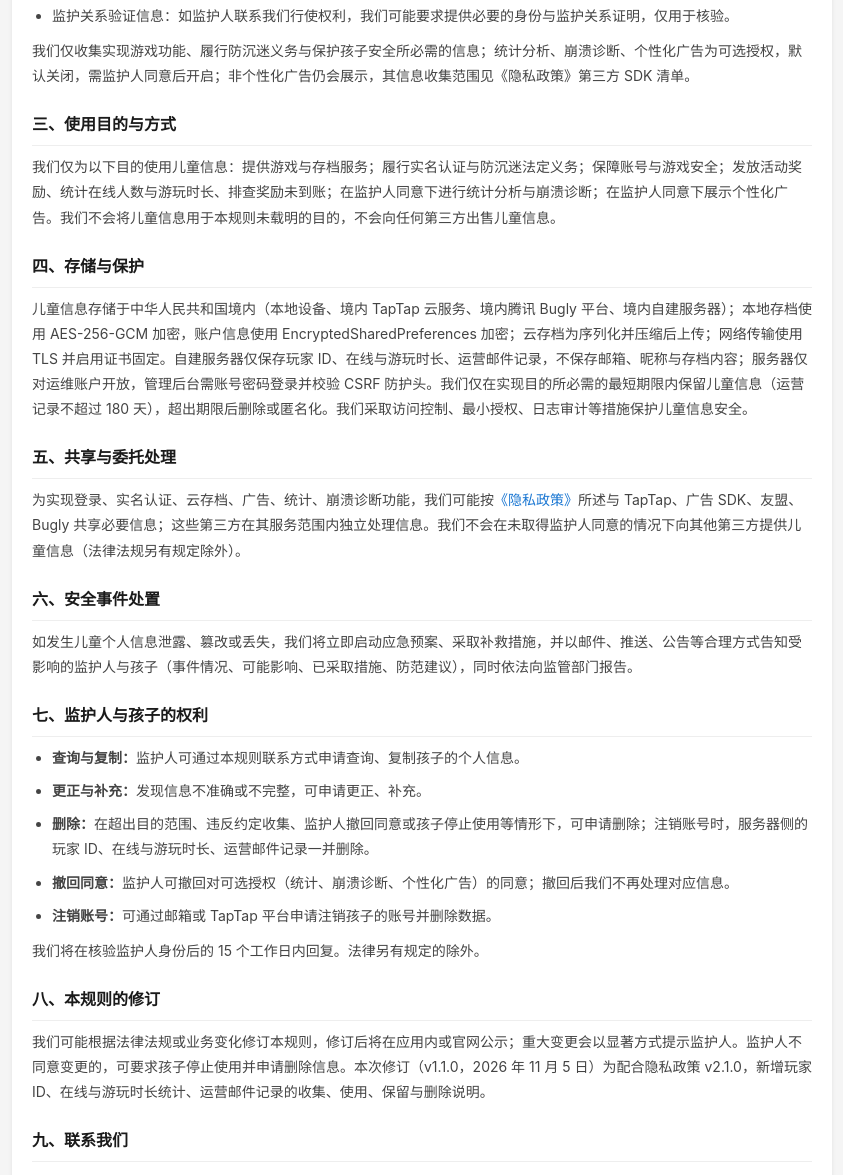
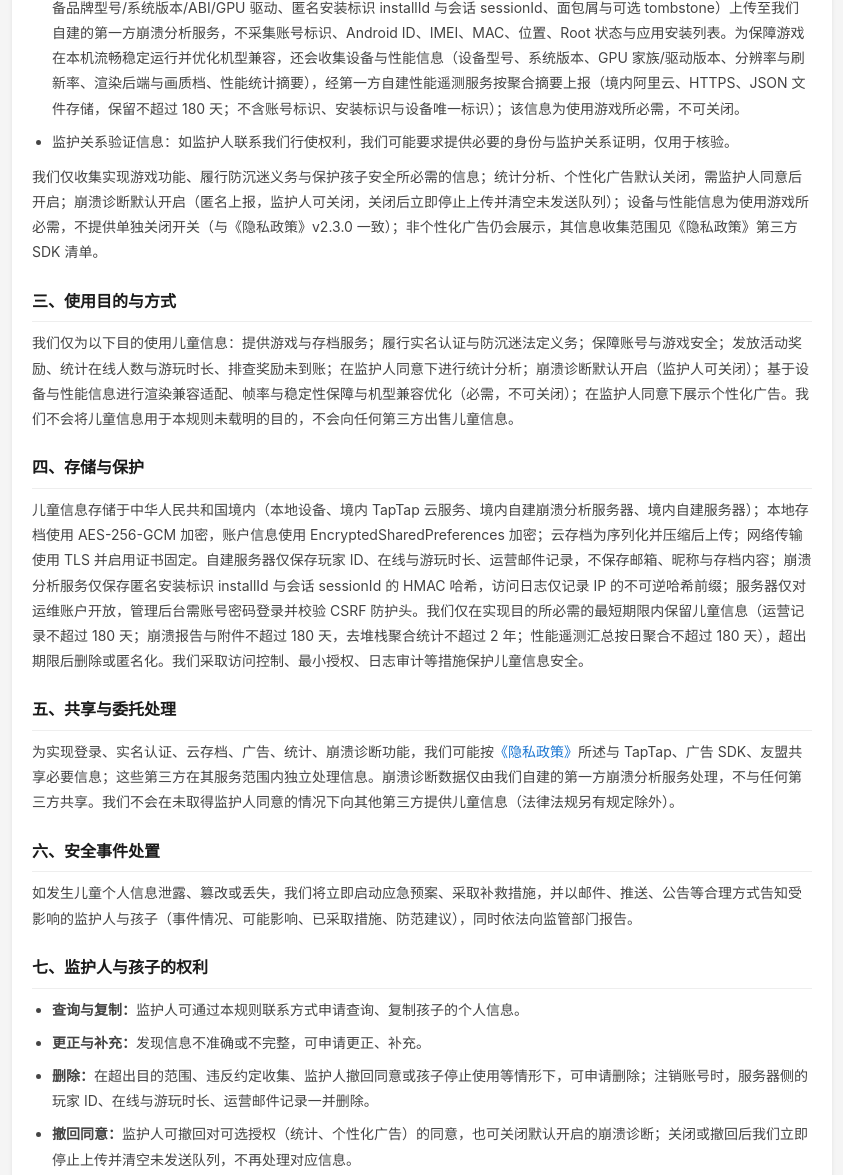
Before and after one commit to hsmy7/mnzm-policy, a plain HTML site: page docs/children-privacy.html in a window 1280 px wide. Shown: the part 721-1896 px from the top of the page, without its empty margins (218-1061 px from the left). Drawn offline with Linux system fonts and the light colour scheme.

Commit message:
docs: sync privacy policy v2.3.0

```diff
--- a/docs/children-privacy.html
+++ b/docs/children-privacy.html
@@ -21,7 +21,7 @@ a{color:#1976d2;text-decoration:none}
 <body>
 <div class="container">
 <h1>模拟宗门 儿童个人信息保护规则</h1>
-<div class="meta">版本 v1.1.0 &nbsp;|&nbsp; 更新日期：2026年11月5日 &nbsp;|&nbsp; 生效日期：2026年11月5日</div>
+<div class="meta">版本 v1.3.0 &nbsp;|&nbsp; 更新日期：2026年11月22日 &nbsp;|&nbsp; 生效日期：2026年11月26日</div>
 
 <div class="box"><strong>重要提示：</strong>本规则适用于不满 14 周岁的儿童（以下简称“孩子”）。请孩子的父母或其他监护人（以下简称“监护人”）仔细阅读本规则，并在同意后指导孩子使用本游戏。若您不同意本规则，请孩子立即停止使用本游戏。本规则是<a href="index.html">《模拟宗门 隐私政策》</a>的组成部分；两者不一致时，以本规则为准。</div>
 
@@ -34,19 +34,19 @@ a{color:#1976d2;text-decoration:none}
 <li>账号信息：TapTap OpenID、UnionID、昵称、头像（如孩子使用 TapTap 登录）。</li>
 <li>游戏数据：本地存档与云存档、兑换码使用记录。</li>
 <li>运营记录：为发放活动奖励、统计在线人数与每日游玩时长、排查奖励未到账，服务器会记录不可逆账号摘要（SHA-256 前 16 位）、纯数字玩家 ID、应用版本、在线心跳与会话时间、每日游玩时长明细、运营邮件的发送与领取记录；不包含邮箱、昵称与存档内容。</li>
-<li>设备与日志：设备型号、系统版本、Android ID（本机密钥派生；登录、实名认证、云存档场景由 TapTap SDK 收集，见《隐私政策》第三方 SDK 清单）、网络状态；使用激励广告时还会收集广告标识符（Android ID、OAID、GAID 等）与广告交互数据；开启可选授权后，还包括统计或崩溃诊断信息。</li>
+<li>设备与日志：设备型号、系统版本、Android ID（本机密钥派生；登录、实名认证、云存档场景由 TapTap SDK 收集，见《隐私政策》第三方 SDK 清单）、网络状态；使用激励广告时还会收集广告标识符（Android ID、OAID、GAID 等）与广告交互数据；统计分析开启后还包括统计信息；崩溃诊断默认开启，崩溃信息（崩溃堆栈/异常信息、应用版本/包名/进程、设备品牌型号/系统版本/ABI/GPU 驱动、匿名安装标识 installId 与会话 sessionId、面包屑与可选 tombstone）上传至我们自建的第一方崩溃分析服务，不采集账号标识、Android ID、IMEI、MAC、位置、Root 状态与应用安装列表。为保障游戏在本机流畅稳定运行并优化机型兼容，还会收集设备与性能信息（设备型号、系统版本、GPU 家族/驱动版本、分辨率与刷新率、渲染后端与画质档、性能统计摘要），经第一方自建性能遥测服务按聚合摘要上报（境内阿里云、HTTPS、JSON 文件存储，保留不超过 180 天；不含账号标识、安装标识与设备唯一标识）；该信息为使用游戏所必需，不可关闭。</li>
 <li>监护关系验证信息：如监护人联系我们行使权利，我们可能要求提供必要的身份与监护关系证明，仅用于核验。</li>
 </ul>
-<p>我们仅收集实现游戏功能、履行防沉迷义务与保护孩子安全所必需的信息；统计分析、崩溃诊断、个性化广告为可选授权，默认关闭，需监护人同意后开启；非个性化广告仍会展示，其信息收集范围见《隐私政策》第三方 SDK 清单。</p>
+<p>我们仅收集实现游戏功能、履行防沉迷义务与保护孩子安全所必需的信息；统计分析、个性化广告默认关闭，需监护人同意后开启；崩溃诊断默认开启（匿名上报，监护人可关闭，关闭后立即停止上传并清空未发送队列）；设备与性能信息为使用游戏所必需，不提供单独关闭开关（与《隐私政策》v2.3.0 一致）；非个性化广告仍会展示，其信息收集范围见《隐私政策》第三方 SDK 清单。</p>
 
 <h2>三、使用目的与方式</h2>
-<p>我们仅为以下目的使用儿童信息：提供游戏与存档服务；履行实名认证与防沉迷法定义务；保障账号与游戏安全；发放活动奖励、统计在线人数与游玩时长、排查奖励未到账；在监护人同意下进行统计分析与崩溃诊断；在监护人同意下展示个性化广告。我们不会将儿童信息用于本规则未载明的目的，不会向任何第三方出售儿童信息。</p>
+<p>我们仅为以下目的使用儿童信息：提供游戏与存档服务；履行实名认证与防沉迷法定义务；保障账号与游戏安全；发放活动奖励、统计在线人数与游玩时长、排查奖励未到账；在监护人同意下进行统计分析；崩溃诊断默认开启（监护人可关闭）；基于设备与性能信息进行渲染兼容适配、帧率与稳定性保障与机型兼容优化（必需，不可关闭）；在监护人同意下展示个性化广告。我们不会将儿童信息用于本规则未载明的目的，不会向任何第三方出售儿童信息。</p>
 
 <h2>四、存储与保护</h2>
-<p>儿童信息存储于中华人民共和国境内（本地设备、境内 TapTap 云服务、境内腾讯 Bugly 平台、境内自建服务器）；本地存档使用 AES-256-GCM 加密，账户信息使用 EncryptedSharedPreferences 加密；云存档为序列化并压缩后上传；网络传输使用 TLS 并启用证书固定。自建服务器仅保存玩家 ID、在线与游玩时长、运营邮件记录，不保存邮箱、昵称与存档内容；服务器仅对运维账户开放，管理后台需账号密码登录并校验 CSRF 防护头。我们仅在实现目的所必需的最短期限内保留儿童信息（运营记录不超过 180 天），超出期限后删除或匿名化。我们采取访问控制、最小授权、日志审计等措施保护儿童信息安全。</p>
+<p>儿童信息存储于中华人民共和国境内（本地设备、境内 TapTap 云服务、境内自建崩溃分析服务器、境内自建服务器）；本地存档使用 AES-256-GCM 加密，账户信息使用 EncryptedSharedPreferences 加密；云存档为序列化并压缩后上传；网络传输使用 TLS 并启用证书固定。自建服务器仅保存玩家 ID、在线与游玩时长、运营邮件记录，不保存邮箱、昵称与存档内容；崩溃分析服务仅保存匿名安装标识 installId 与会话 sessionId 的 HMAC 哈希，访问日志仅记录 IP 的不可逆哈希前缀；服务器仅对运维账户开放，管理后台需账号密码登录并校验 CSRF 防护头。我们仅在实现目的所必需的最短期限内保留儿童信息（运营记录不超过 180 天；崩溃报告与附件不超过 180 天，去堆栈聚合统计不超过 2 年；性能遥测汇总按日聚合不超过 180 天），超出期限后删除或匿名化。我们采取访问控制、最小授权、日志审计等措施保护儿童信息安全。</p>
 
 <h2>五、共享与委托处理</h2>
-<p>为实现登录、实名认证、云存档、广告、统计、崩溃诊断功能，我们可能按<a href="index.html">《隐私政策》</a>所述与 TapTap、广告 SDK、友盟、Bugly 共享必要信息；这些第三方在其服务范围内独立处理信息。我们不会在未取得监护人同意的情况下向其他第三方提供儿童信息（法律法规另有规定除外）。</p>
+<p>为实现登录、实名认证、云存档、广告、统计、崩溃诊断功能，我们可能按<a href="index.html">《隐私政策》</a>所述与 TapTap、广告 SDK、友盟共享必要信息；这些第三方在其服务范围内独立处理信息。崩溃诊断数据仅由我们自建的第一方崩溃分析服务处理，不与任何第三方共享。我们不会在未取得监护人同意的情况下向其他第三方提供儿童信息（法律法规另有规定除外）。</p>
 
 <h2>六、安全事件处置</h2>
 <p>如发生儿童个人信息泄露、篡改或丢失，我们将立即启动应急预案、采取补救措施，并以邮件、推送、公告等合理方式告知受影响的监护人与孩子（事件情况、可能影响、已采取措施、防范建议），同时依法向监管部门报告。</p>
@@ -56,13 +56,13 @@ a{color:#1976d2;text-decoration:none}
 <li><strong>查询与复制：</strong>监护人可通过本规则联系方式申请查询、复制孩子的个人信息。</li>
 <li><strong>更正与补充：</strong>发现信息不准确或不完整，可申请更正、补充。</li>
 <li><strong>删除：</strong>在超出目的范围、违反约定收集、监护人撤回同意或孩子停止使用等情形下，可申请删除；注销账号时，服务器侧的玩家 ID、在线与游玩时长、运营邮件记录一并删除。</li>
-<li><strong>撤回同意：</strong>监护人可撤回对可选授权（统计、崩溃诊断、个性化广告）的同意；撤回后我们不再处理对应信息。</li>
+<li><strong>撤回同意：</strong>监护人可撤回对可选授权（统计、个性化广告）的同意，也可关闭默认开启的崩溃诊断；关闭或撤回后我们立即停止上传并清空未发送队列，不再处理对应信息。</li>
 <li><strong>注销账号：</strong>可通过邮箱或 TapTap 平台申请注销孩子的账号并删除数据。</li>
 </ul>
 <p>我们将在核验监护人身份后的 15 个工作日内回复。法律另有规定的除外。</p>
 
 <h2>八、本规则的修订</h2>
-<p>我们可能根据法律法规或业务变化修订本规则，修订后将在应用内或官网公示；重大变更会以显著方式提示监护人。监护人不同意变更的，可要求孩子停止使用并申请删除信息。本次修订（v1.1.0，2026 年 11 月 5 日）为配合隐私政策 v2.1.0，新增玩家 ID、在线与游玩时长统计、运营邮件记录的收集、使用、保留与删除说明。</p>
+<p>我们可能根据法律法规或业务变化修订本规则，修订后将在应用内或官网公示；重大变更会以显著方式提示监护人。监护人不同意变更的，可要求孩子停止使用并申请删除信息。上次修订（v1.1.0，2026 年 11 月 5 日）为配合隐私政策 v2.1.0，新增玩家 ID、在线与游玩时长统计、运营邮件记录的收集、使用、保留与删除说明；本次修订（v1.2.0，2026 年 11 月 20 日）为配合隐私政策 v2.2.0：崩溃诊断改为默认开启（监护人可关闭，关闭后立即停止上传并清空未发送队列），移除原第三方崩溃收集 SDK（已停用并注销），改由我们自建的第一方崩溃分析服务处理崩溃信息，并同步采集字段、保留期（原始报告与附件不超过 180 天、聚合统计不超过 2 年）与不采集范围（不采集账号标识、Android ID、IMEI、MAC、位置、Root 状态与应用安装列表）。本次修订（v1.3.0，2026 年 11 月 22 日）为配合隐私政策 v2.3.0：新增「设备与性能信息」为使用游戏所必需的信息（用于渲染兼容适配、帧率与稳定性保障、机型兼容优化），经第一方自建性能遥测服务按聚合摘要上报，不含账号标识、安装标识与设备唯一标识，保留不超过 180 天；该信息不提供单独关闭开关（监护人可要求孩子停止使用并申请删除信息）。</p>
 
 <h2>九、联系我们</h2>
 <div class="contact">
```
